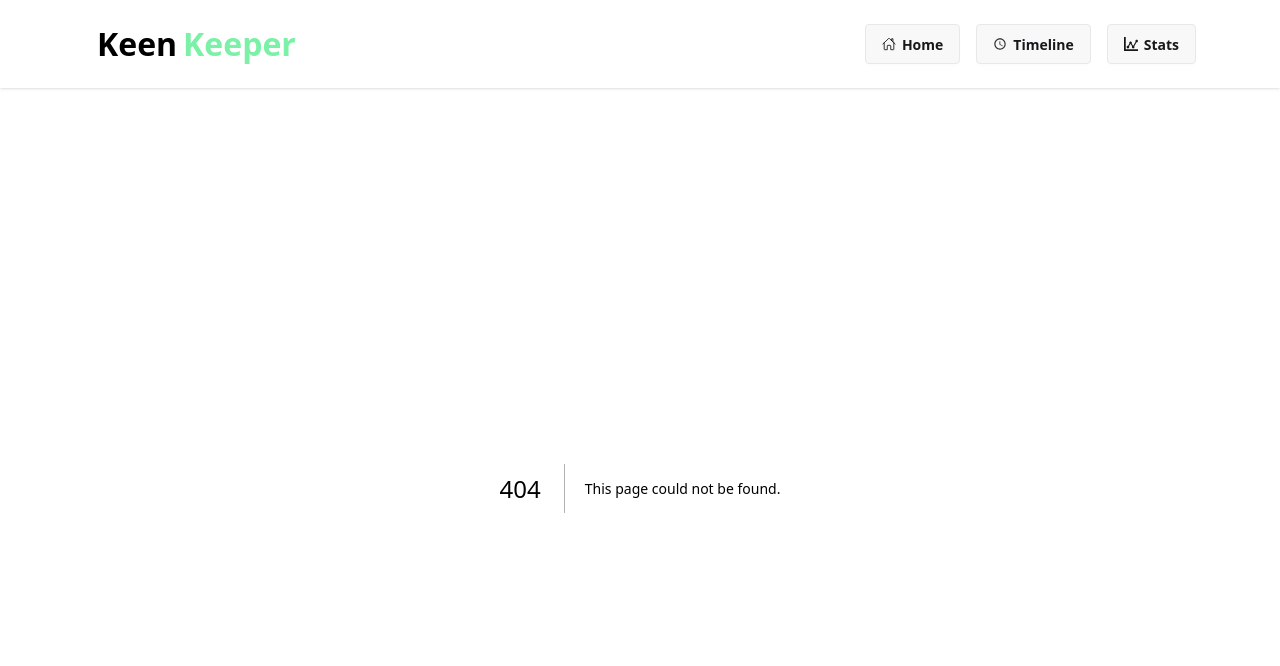
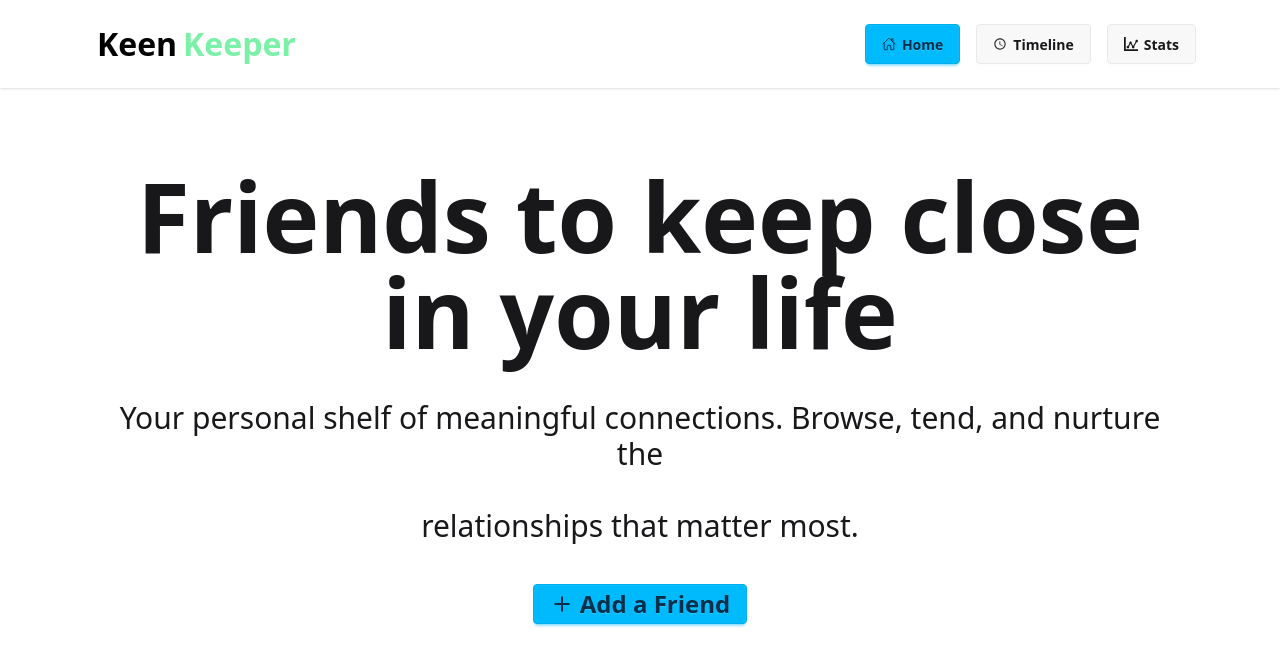
Before and after one commit to Rubelhasan-Hub/keen-keeper, a Next.js app: page /home in a window 1280 px wide. Before the commit this address had no page. Shown: the top 666 px of the page. Built offline with nearby package versions, Linux system fonts and the light colour scheme.

Commit message:
make the hero section add text and a button

```diff
--- /dev/null
+++ b/src/app/home/page.jsx
@@ -0,0 +1,15 @@
+import { IoMdAdd } from "react-icons/io";
+
+const page = () => {
+    return (
+        <div className="max-w-11/12 sm:max-w-10/12 mx-auto mt-20 mb-10">
+            <div className="text-center space-y-10">
+                <h1 className="text-6xl sm:text-8xl font-bold">Friends to keep close in your life</h1>
+                <p className="text-xl sm:text-3xl">Your personal shelf of meaningful connections. Browse, tend, and nurture the <span className="hidden sm:block"><br /></span>  relationships that matter most.</p>
+                <button className="btn btn-info text-2xl"><IoMdAdd />Add a Friend</button>
+            </div>
+        </div>
+    );
+};
+
+export default page;
--- a/src/app/page.js
+++ b/src/app/page.js
@@ -3,7 +3,7 @@ import Image from "next/image";
 export default function Home() {
   return (
     <div>
-      <button className="">HEllo</button>
+
     </div>
   );
 }
--- a/src/components/shared/Navbar/Navbar.jsx
+++ b/src/components/shared/Navbar/Navbar.jsx
@@ -1,14 +1,16 @@
-import Link from "next/link";
+"use client"
 import { ImStatsDots } from "react-icons/im";
 import { IoMdTime } from "react-icons/io";
 import { IoHomeOutline } from "react-icons/io5";
 import NavButton from "./NavButton";
+import { TiThMenu } from "react-icons/ti";
+import { useState } from "react";
 
 const Navbar = () => {
 
     const navButtons = [
         {
-            path: "/",
+            path: "/home",
             text: "Home",
             icon: <IoHomeOutline />
         },
@@ -23,8 +25,12 @@ const Navbar = () => {
             icon: <ImStatsDots />
         },
     ]
+    const [menuBtn, setMenuBtn] = useState(false)
+
     return (
-        <div className="navbar bg-base-100 shadow-sm  sm:px-20 sm:py-4">
+
+        <div>
+            <div className="navbar bg-base-100 shadow-sm px-5  sm:px-20 sm:py-4">
                 <div className="flex-1">
                     <a className="btn btn-ghost font-bold text-[200%] text-green-300"><span className="text-black">Keen</span>Keeper</a>
                 </div>
@@ -37,6 +43,22 @@ const Navbar = () => {
                         }
                     </ul>
                 </div>
+                <div className="sm:hidden">
+                    <button className="btn" onClick={() => setMenuBtn(!menuBtn)}><TiThMenu /></button>
+                </div>
+            </div>
+            {
+                menuBtn && <div className={`sm:hidden flex justify-around bg-gray-100 p-4 absolute top-16 left-0 w-full shadow-md transition-all duration-300 ${menuBtn ? "opacity-100 scale-100" : "opacity-0 scale-95 pointer-events-none"}`}>
+                    {
+                        navButtons.map((item, index) => (
+                            <div key={index}>
+                                <NavButton href={item.path} text={item.text} icon={item.icon}></NavButton>
+                            </div>
+                        ))
+                    }
+                </div>
+            }
+
         </div>
     );
 };
```
Lines whose indentation alone changed are shown as unchanged.
